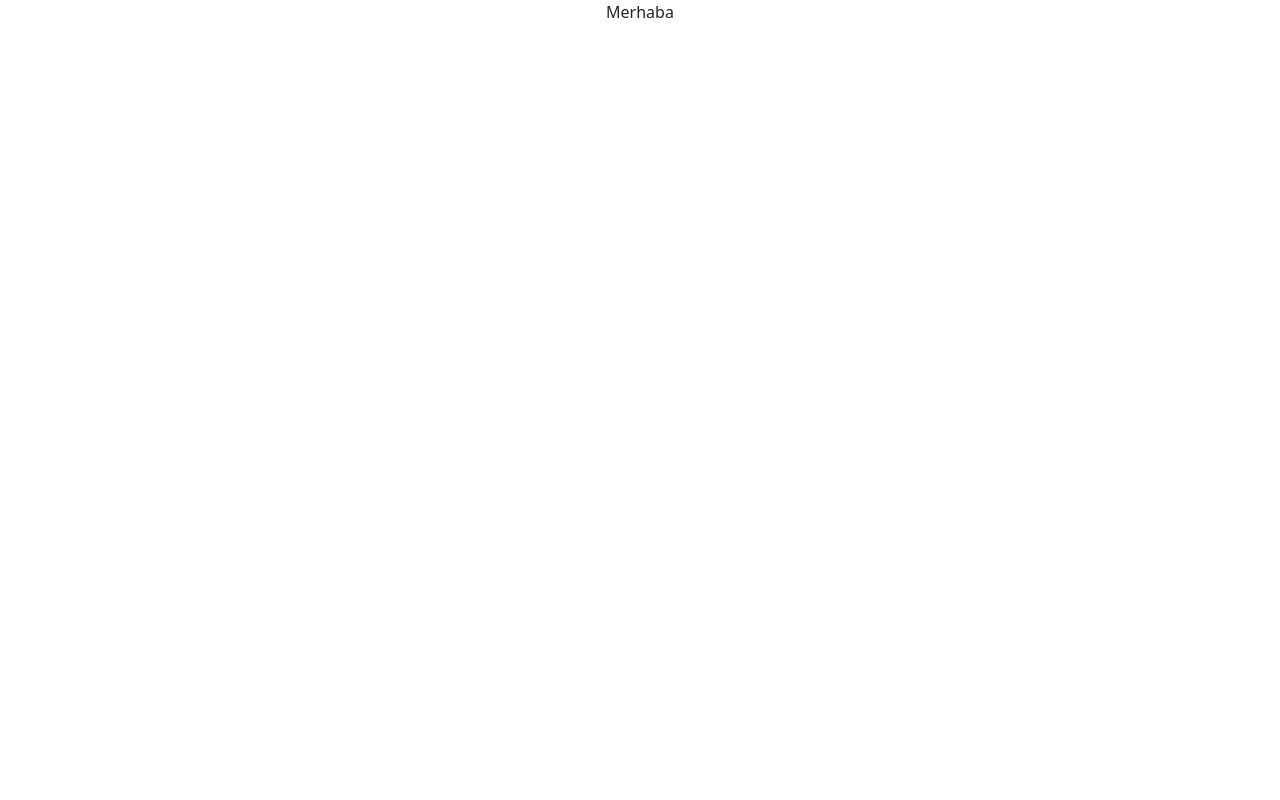
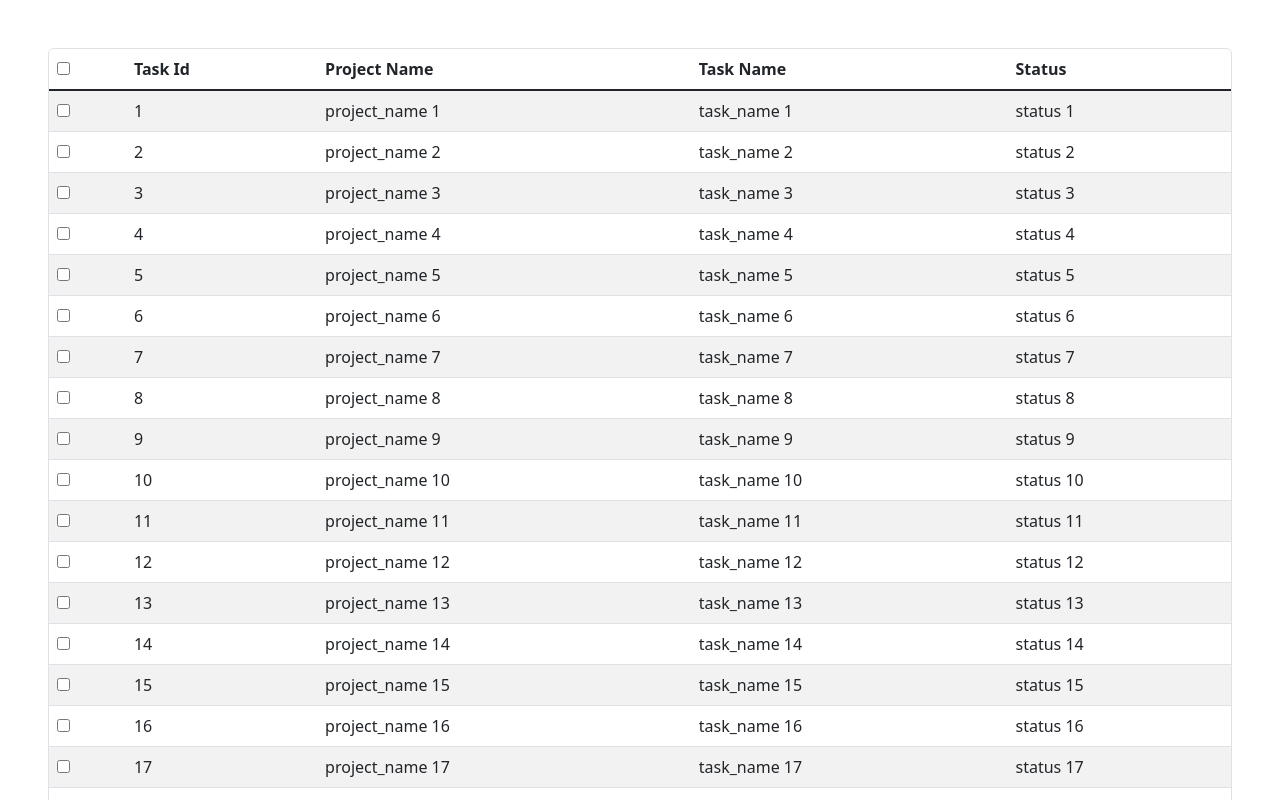
Before and after one commit to bekirugurr/task-app, a React (Create React App) app: page / in a window 1280 px wide. Shown: the top 800 px of the page. Built offline with nearby package versions, Linux system fonts and the light colour scheme.

Commit message:
Table added

```diff
--- a/package.json
+++ b/package.json
@@ -6,6 +6,7 @@
     "@testing-library/jest-dom": "^5.16.5",
     "@testing-library/react": "^13.4.0",
     "@testing-library/user-event": "^13.5.0",
+    "axios": "^1.2.3",
     "bootstrap": "^5.2.3",
     "react": "^18.2.0",
     "react-dom": "^18.2.0",
--- a/src/App.js
+++ b/src/App.js
@@ -1,10 +1,28 @@
-import './App.css';
+import { useState, useEffect } from "react";
+import "./App.css";
+import axios from "axios";
+import Table from "./components/Table.jsx";
+
+const baseUrl = "https://63c967ae904f040a965d7c84.mockapi.io/tasks";
 
 function App() {
+  const [checkedTasks, setCheckedTasks] = useState([])
+  // const [tasksArr, setTasksArr] = useState({});
+  // useEffect(() => {
+  //   axios
+  //     .get(baseUrl)
+  //     .then((res) => {
+  //       setTasksArr(res.data)
+  //     })
+  //     .catch((err) => console.log(err));
+  //   // setTasksArr(tasks)
+  //   // console.log(tasksArr)
+  // }, []);
+
   return (
-    <div className="App">
-      <p>Merhaba</p>
-    </div>
+    <main className="mx-5">
+      <Table checkedTasks={checkedTasks} setCheckedTasks={setCheckedTasks}/>
+    </main>
   );
 }
 
--- /dev/null
+++ b/src/components/Table.jsx
@@ -0,0 +1,49 @@
+import { useState } from "react";
+import tasks from "../myArr.json";
+import TableRow from "./TableRow";
+
+const Table = ({ tasksArr, setCheckedTasks, checkedTasks }) => {
+  const [isAllChecked, setIsAllChecked] = useState(false);
+  const handleAllCheck = (e) => {
+    setIsAllChecked(!isAllChecked);
+    setCheckedTasks(tasks.map((task) => task.id));
+    if (isAllChecked) setCheckedTasks([]);
+  };
+
+
+  console.log('checkedTasks :>> ', checkedTasks);
+  return (
+    <div className="my-5 border border-1 rounded">
+      <table className="table table-striped ps-2">
+        <thead>
+          <tr className="border-bottom border-2 border-dark">
+            <th>
+              <input
+                type="checkbox"
+                onChange={(e) => {
+                  handleAllCheck(e);
+                }}
+              />
+            </th>
+            <th>Task Id</th>
+            <th>Project Name</th>
+            <th>Task Name</th>
+            <th>Status</th>
+          </tr>
+        </thead>
+        <tbody>
+          {tasks.map((task) => (
+            <TableRow
+              key={task.id}
+              {...task}
+              setCheckedTasks={setCheckedTasks}
+              checkedTasks={checkedTasks}
+            />
+          ))}
+        </tbody>
+      </table>
+    </div>
+  );
+};
+
+export default Table;
--- /dev/null
+++ b/src/components/TableRow.jsx
@@ -0,0 +1,35 @@
+
+const TableRow = ({
+  id,
+  project_name,
+  task_name,
+  status,
+  setCheckedTasks,
+  checkedTasks
+}) => {
+
+    const handleClick = (e) => {
+        setCheckedTasks([...checkedTasks, id]);
+        if (!e.target.checked) {
+            setCheckedTasks(checkedTasks.filter((task) => id !== task));
+        }
+      };
+
+  return (
+    <tr>
+      <td>
+        <input
+          type="checkbox"
+          onChange={(e)=>handleClick(e)}
+          checked={checkedTasks.includes(id)}
+        />
+      </td>
+      <td>{id}</td>
+      <td>{project_name}</td>
+      <td>{task_name}</td>
+      <td>{status}</td>
+    </tr>
+  );
+};
+
+export default TableRow;
--- /dev/null
+++ b/src/myArr.json
@@ -0,0 +1,134 @@
+[
+  {
+    "project_name": "project_name 1",
+    "task_name": "task_name 1",
+    "status": "status 1",
+    "id": "1"
+  },
+  {
+    "project_name": "project_name 2",
+    "task_name": "task_name 2",
+    "status": "status 2",
+    "id": "2"
+  },
+  {
+    "project_name": "project_name 3",
+    "task_name": "task_name 3",
+    "status": "status 3",
+    "id": "3"
+  },
+  {
+    "project_name": "project_name 4",
+    "task_name": "task_name 4",
+    "status": "status 4",
+    "id": "4"
+  },
+  {
+    "project_name": "project_name 5",
+    "task_name": "task_name 5",
+    "status": "status 5",
+    "id": "5"
+  },
+  {
+    "project_name": "project_name 6",
+    "task_name": "task_name 6",
+    "status": "status 6",
+    "id": "6"
+  },
+  {
+    "project_name": "project_name 7",
+    "task_name": "task_name 7",
+    "status": "status 7",
+    "id": "7"
+  },
+  {
+    "project_name": "project_name 8",
+    "task_name": "task_name 8",
+    "status": "status 8",
+    "id": "8"
+  },
+  {
+    "project_name": "project_name 9",
+    "task_name": "task_name 9",
+    "status": "status 9",
+    "id": "9"
+  },
+  {
+    "project_name": "project_name 10",
+    "task_name": "task_name 10",
+    "status": "status 10",
+    "id": "10"
+  },
+  {
+    "project_name": "project_name 11",
+    "task_name": "task_name 11",
+    "status": "status 11",
+    "id": "11"
+  },
+  {
+    "project_name": "project_name 12",
+    "task_name": "task_name 12",
+    "status": "status 12",
+    "id": "12"
+  },
+  {
+    "project_name": "project_name 13",
+    "task_name": "task_name 13",
+    "status": "status 13",
+    "id": "13"
+  },
+  {
+    "project_name": "project_name 14",
+    "task_name": "task_name 14",
+    "status": "status 14",
+    "id": "14"
+  },
+  {
+    "project_name": "project_name 15",
+    "task_name": "task_name 15",
+    "status": "status 15",
+    "id": "15"
+  },
+  {
+    "project_name": "project_name 16",
+    "task_name": "task_name 16",
+    "status": "status 16",
+    "id": "16"
+  },
+  {
+    "project_name": "project_name 17",
+    "task_name": "task_name 17",
+    "status": "status 17",
+    "id": "17"
+  },
+  {
+    "project_name": "project_name 18",
+    "task_name": "task_name 18",
+    "status": "status 18",
+    "id": "18"
+  },
+  {
+    "project_name": "project_name 19",
+    "task_name": "task_name 19",
+    "status": "status 19",
+    "id": "19"
+  },
+  {
+    "project_name": "project_name 20",
+    "task_name": "task_name 20",
+    "status": "status 20",
+    "id": "20"
+  },
+  {
+    "project_name": "project_name 21",
+    "task_name": "task_name 21",
+    "status": "status 21",
+    "id": "21"
+  },
+  {
+    "project_name": "project_name 22",
+    "task_name": "task_name 22",
+    "status": "status 22",
+    "id": "22"
+  }
+]
```
Also changed, not shown: 1 other file (tests, documents, lock files or other folders).
